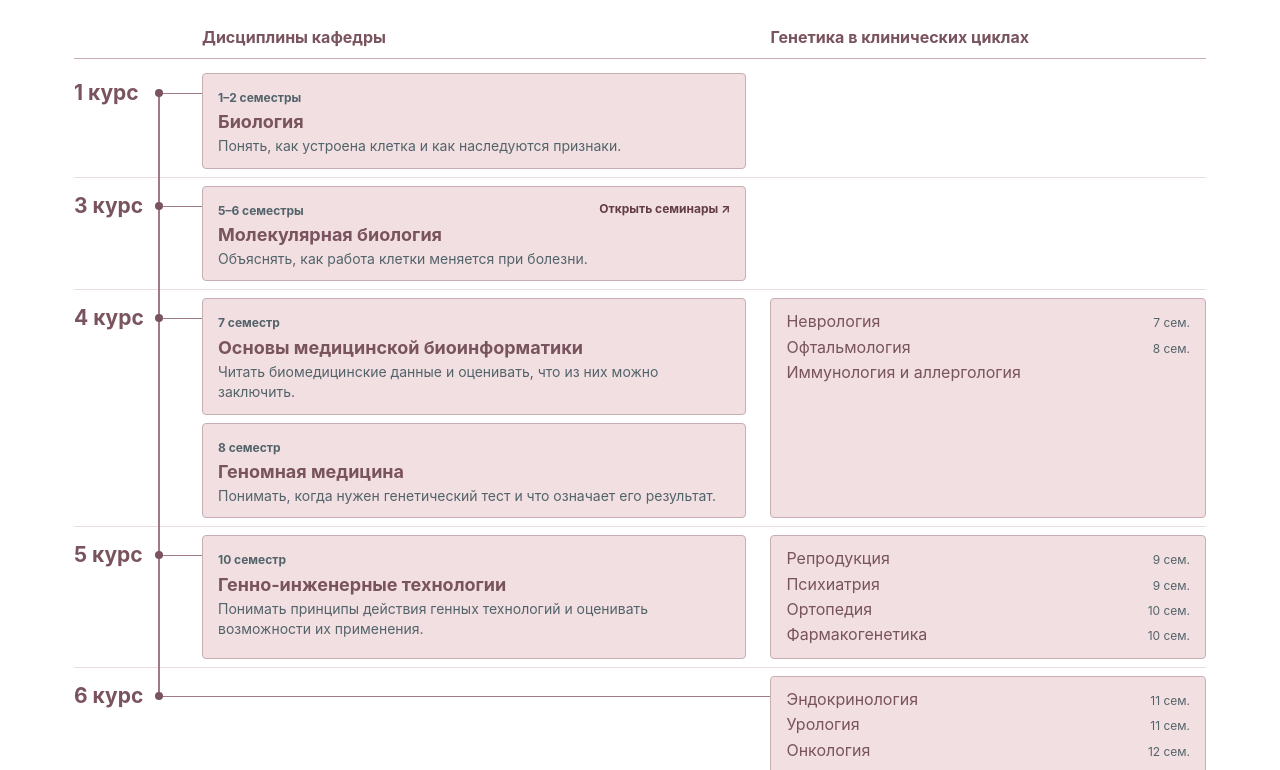
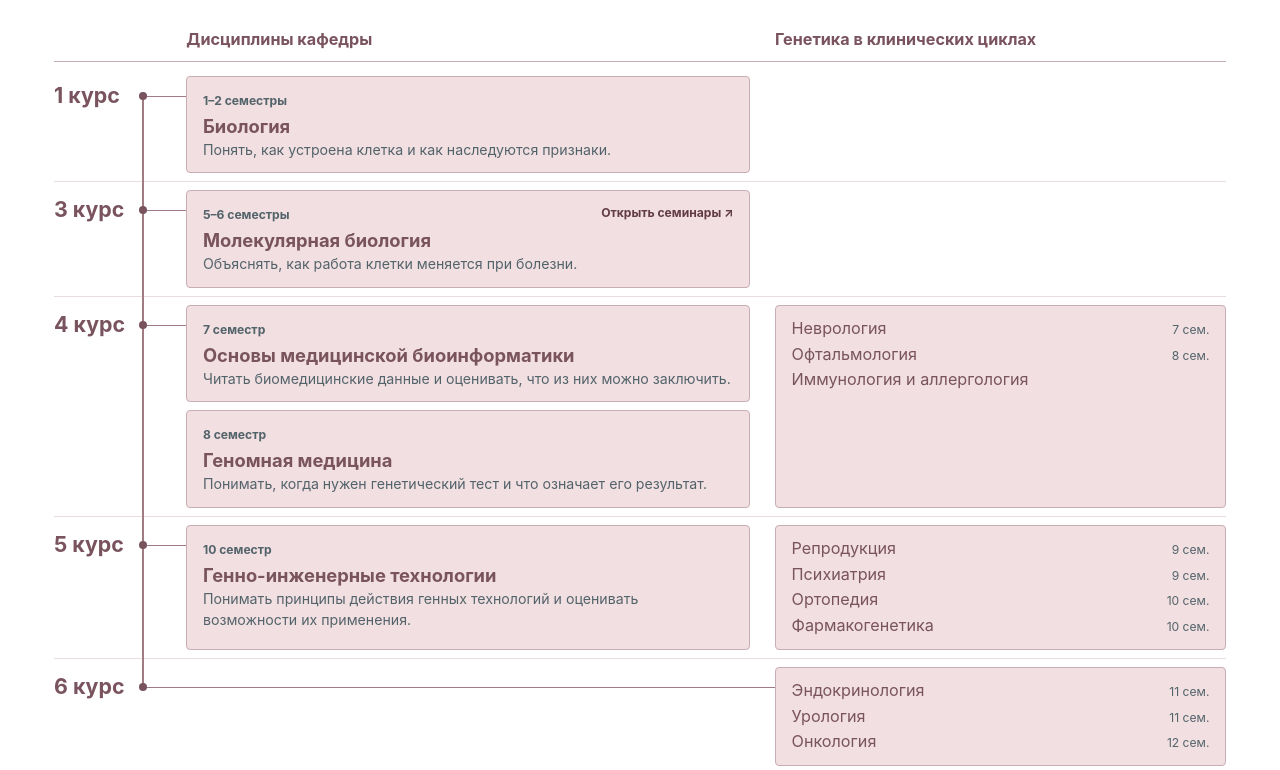
Before and after one commit to fresll/molbio, a plain HTML site: page index.html in a window 1280 px wide. Shown: the part 196-966 px from the top of the page. Drawn offline with Linux system fonts and the light colour scheme.

Commit message:
Let the education timeline fill wide screens

```diff
--- a/index.html
+++ b/index.html
@@ -26,14 +26,14 @@ body {
 h1, h2, h3, p, ul { margin: 0; }
 a { color: var(--link); text-underline-offset: 3px; }
 a:focus-visible { outline: 3px solid var(--accent); outline-offset: 4px; }
-.preview { width: min(1240px, 100%); margin: auto; padding: 23px clamp(18px, 4.35vw, 54px) 24px; }
+.preview { width: 100%; padding: 23px clamp(18px, 4.35vw, 54px) 24px; }
 .eyebrow, footer { display: flex; justify-content: space-between; gap: 8px 20px; flex-wrap: wrap; }
 .eyebrow { border-bottom: 1px solid var(--border); padding-bottom: 13px; color: var(--muted); font-size: 12px; font-weight: 650; }
 .eyebrow a { letter-spacing: .07em; }
 .title { margin: 23px 0 31px; }
 .title h1 { font: 400 clamp(35px, 5vw, 61px)/1.08 Georgia, "Times New Roman", serif; letter-spacing: -.04em; }
 .title p { margin-top: 12px; font-size: clamp(16px, 1.65vw, 20px); color: var(--muted); }
-.timeline { --year-width: 104px; --gutter: 24px; }
+.timeline { --year-width: 104px; --gutter: 24px; --axis-x: calc(var(--year-width) - 20px); }
 .timeline-head, .year-row { display: grid; grid-template-columns: var(--year-width) minmax(0, 1.25fr) minmax(0, 1fr); column-gap: var(--gutter); }
 .timeline-head {
   padding-bottom: 9px;
@@ -48,19 +48,19 @@ a:focus-visible { outline: 3px solid var(--accent); outline-offset: 4px; }
 .year-row::before {
   content: "";
   position: absolute;
-  inset: 0 auto -1px 84px;
+  inset: 0 auto -1px var(--axis-x);
   border-left: 2px solid var(--axis);
 }
 .year-row:first-of-type::before { top: 34px; }
 .year-row:last-of-type::before { bottom: auto; height: 28px; }
-.year-row::after { content: ""; position: absolute; top: 28px; left: 85px; width: 43px; border-top: 1px solid var(--axis); }
+.year-row::after { content: ""; position: absolute; top: 28px; left: calc(var(--axis-x) + 1px); width: calc(var(--year-width) + var(--gutter) - var(--axis-x) - 1px); border-top: 1px solid var(--axis); }
 .year-row:first-of-type::after { top: 34px; }
-.year-row.clinical-only::after { width: calc(100% - 85px); }
+.year-row.clinical-only::after { width: calc(100% - var(--axis-x) - 1px); }
 .year { position: relative; z-index: 1; margin-top: 7px; color: var(--accent); font-size: 21px; line-height: 1.2; }
 .year::after {
   content: "";
   position: absolute;
-  left: 81px;
+  left: calc(var(--axis-x) - 3px);
   top: 9px;
   width: 8px;
   height: 8px;
@@ -83,6 +83,23 @@ a:focus-visible { outline: 3px solid var(--accent); outline-offset: 4px; }
 .cycles small { white-space: nowrap; font-size: 12px; color: var(--muted); }
 .route-note { margin: 22px 0 0 calc(var(--year-width) + var(--gutter)); border-top: 1px solid var(--border); padding-top: 12px; font-size: 14px; color: var(--muted); }
 footer { margin-top: 26px; border-top: 1px solid var(--border); padding-top: 12px; color: var(--muted); font-size: 12px; }
+
+@media (min-width: 1240px) {
+  .timeline {
+    --year-width: clamp(104px, 8.4vw, 148px);
+    --gutter: clamp(24px, 1.94vw, 36px);
+    font-size: clamp(16px, calc(8.5px + .6vw), 22px);
+  }
+  .title h1 { font-size: clamp(61px, 4.9vw, 80px); }
+  .title p { font-size: clamp(20px, calc(11px + .73vw), 25px); }
+  .year { font-size: clamp(21px, calc(10px + .89vw), 28px); }
+  .card, .clinic-stage { padding: clamp(11px, .89vw, 18px) clamp(15px, 1.22vw, 26px); }
+  .card h3 { font-size: clamp(18px, calc(9px + .73vw), 24px); }
+  .card p, .route-note { font-size: clamp(14px, calc(6.5px + .6vw), 19px); }
+  .card p { max-width: 70ch; }
+  .sem, .action, .cycles small { font-size: clamp(12px, calc(7px + .4vw), 16px); }
+  .action { top: clamp(13px, 1.05vw, 22px); right: clamp(15px, 1.22vw, 26px); }
+}
 
 @media (max-width: 760px) {
   .timeline-head { display: none; }
```
